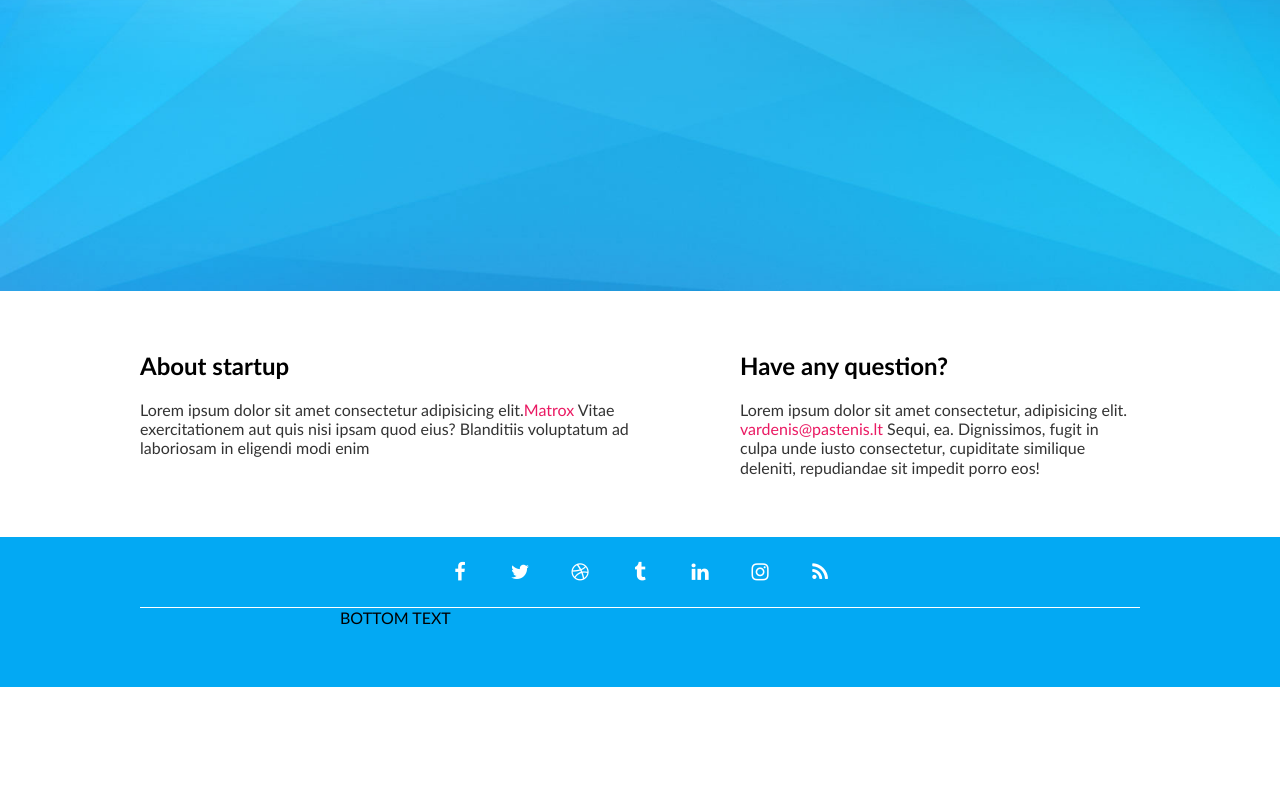
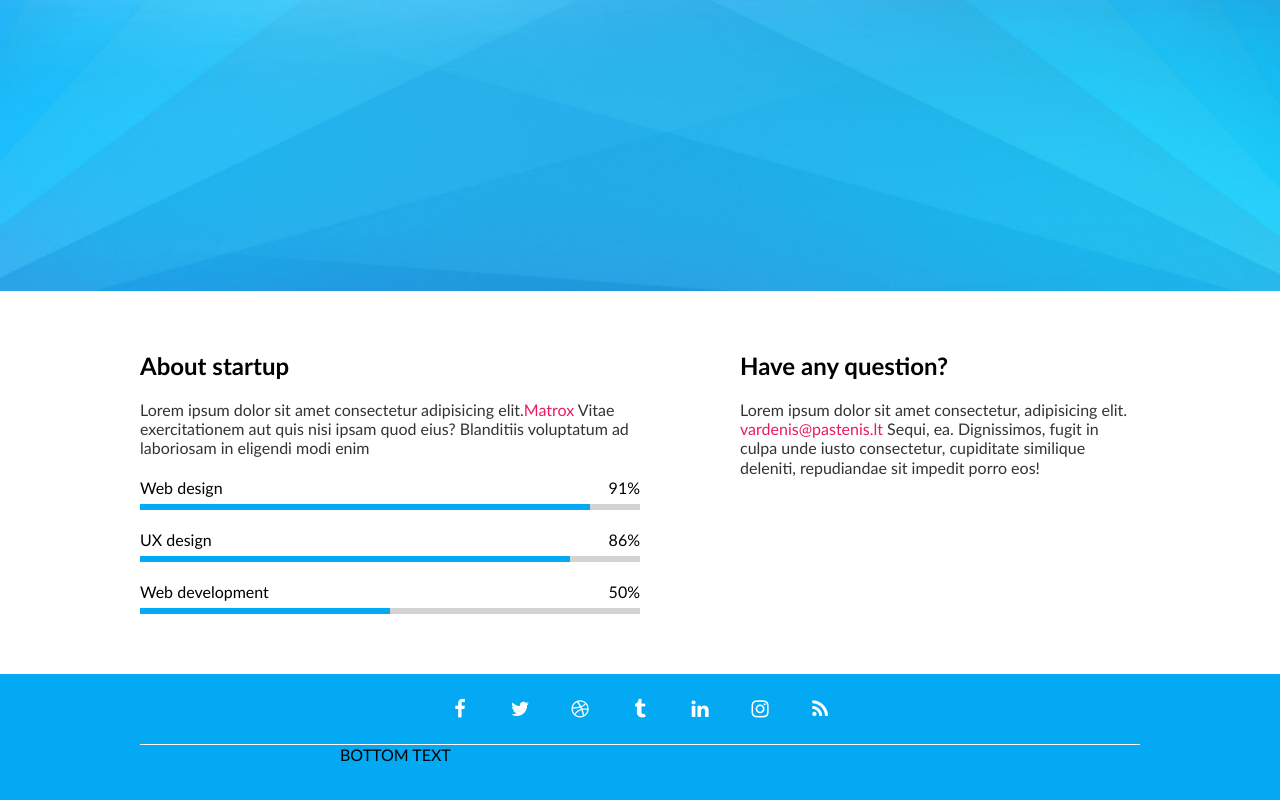
Before and after one commit to SarunasPet/5-coming-soon, a website: page index.html in a window 1280 px wide. Shown: the part 509-1309 px from the top of the page. Before the commit the page ends 1196 px from the top, so only its background shows below. Drawn offline with Linux system fonts and the light colour scheme.

Commit message:
progress-bar

```diff
--- /dev/null
+++ b/css/components/progress-bar.css
@@ -0,0 +1,19 @@
+.progress-bar {
+    display: flex;
+    flex-direction: column;
+    gap: 7px;
+}
+.progress-bar > .top {
+    display: flex;
+    justify-content: space-between;
+}
+.progress-bar > .progress {
+    width: 100%;
+    height: 6px;
+    background-color: lightgray;
+}
+.progress-bar > .progress > .bar {
+    width: 90px;
+    height: 6px;
+    background-color: #03a9f3;
+}
--- a/css/pages/home.css
+++ b/css/pages/home.css
@@ -6,6 +6,7 @@
 /* components */
 @import '../components/clock.css';
 @import '../components/mouse.css';
+@import '../components/progress-bar.css';
 
 /* CUSTOM STYLE BELOW THIS COMMENT LINE */
 
--- a/index.html
+++ b/index.html
@@ -39,6 +39,33 @@
             <div class="column">
                 <h2>About startup</h2>
                 <p>Lorem ipsum dolor sit amet consectetur adipisicing elit.<a href="#">Matrox</a> Vitae exercitationem aut quis nisi ipsam quod eius? Blanditiis voluptatum ad laboriosam in eligendi modi enim</p>
+                <div class="progress-bar">
+                    <div class="top">
+                        <div class="label">Web design</div>
+                        <div class="value">91%</div>
+                    </div>
+                    <div class="progress">
+                        <div class="bar" style="width: 90%;"></div>
+                    </div>
+                </div>
+                <div class="progress-bar">
+                    <div class="top">
+                        <div class="label">UX design</div>
+                        <div class="value">86%</div>
+                    </div>
+                    <div class="progress">
+                        <div class="bar" style="width: 86%;"></div>
+                    </div>
+                </div>
+                <div class="progress-bar">
+                    <div class="top">
+                        <div class="label">Web development</div>
+                        <div class="value">50%</div>
+                    </div>
+                    <div class="progress">
+                        <div class="bar" style="width: 50%;"></div>
+                    </div>
+                </div>
             </div>
             <div class="column right-column">
                 <h2>Have any question?</h2>
--- a/package.json
+++ b/package.json
@@ -4,7 +4,7 @@
   "description": "",
   "main": "index.js",
   "scripts": {
-    "dev": "dead server --port=4005 --host=localhost",
+    "dev": "dead-server --port=4005 --host=localhost",
     "test": "echo \"Error: no test specified\" && exit 1"
   },
   "keywords": [],
```
